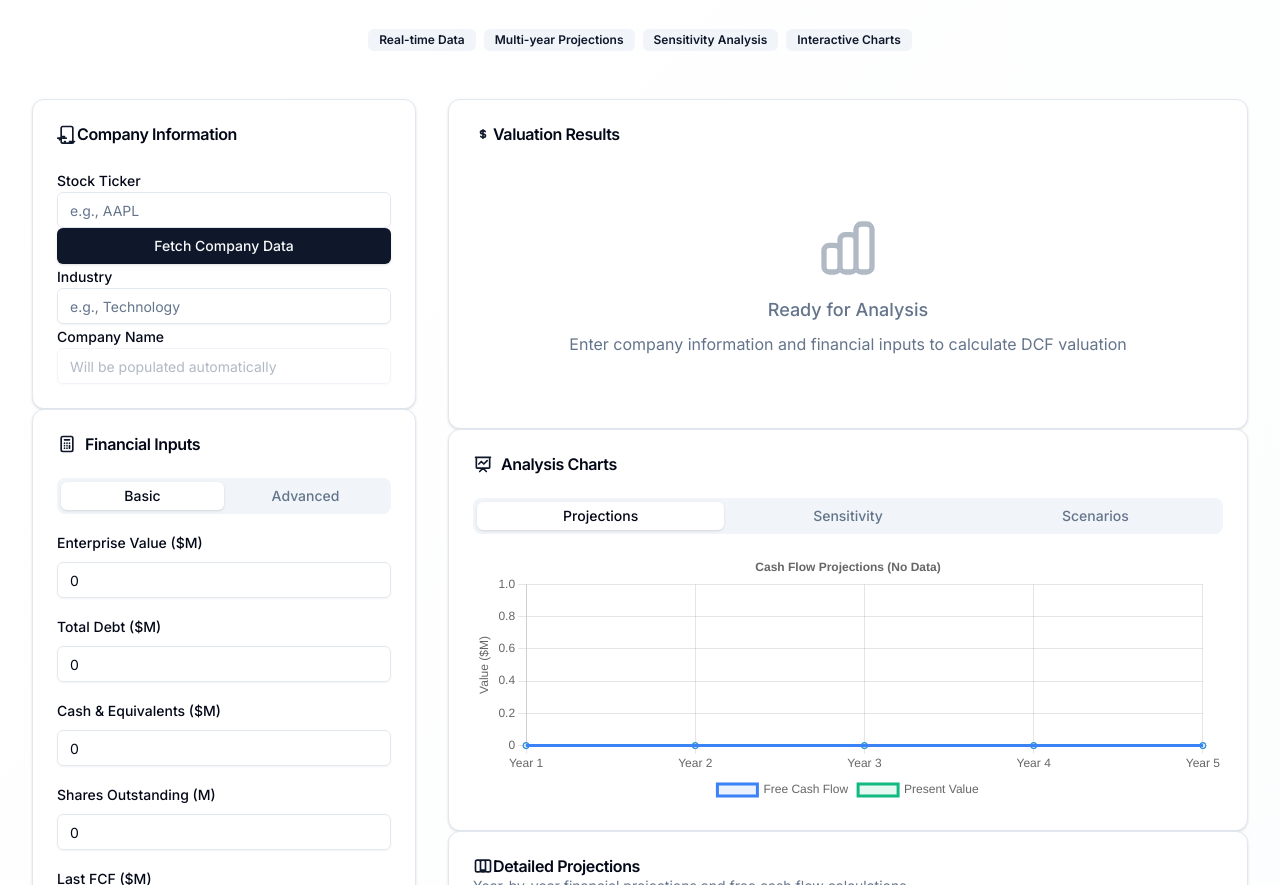
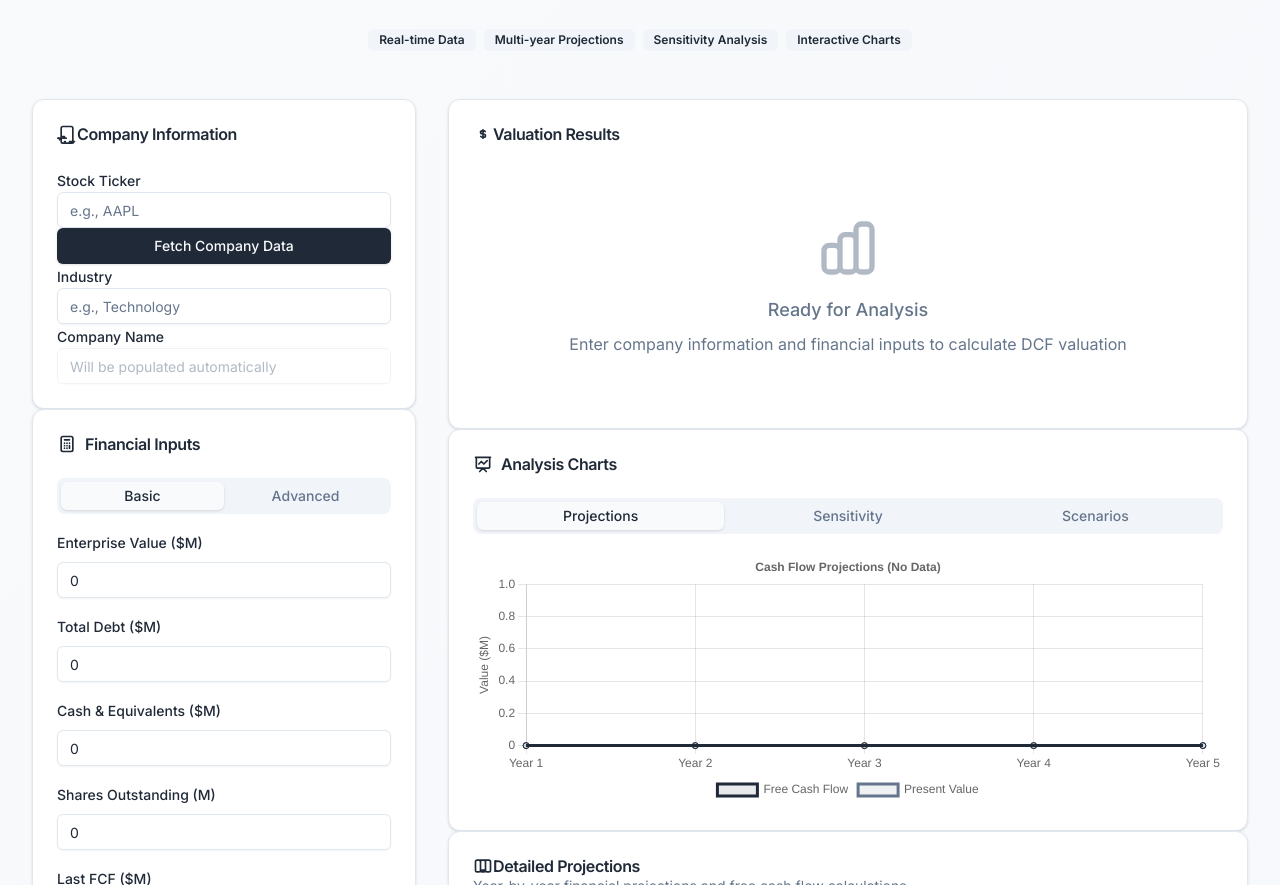
Before and after one commit to Mangekyo-Sharingan/DCFTool, an Astro site in the folder frontend/: page /dcf-tool in a window 1280 px wide. Shown: the part 228-1113 px from the top of the page. Built offline with nearby package versions, Linux system fonts and the light colour scheme; Astro itself is replaced by a stand-in of ours.

Commit message:
Refactor color palette to use monochrome slate shades for improved UI consistency and update button styles for better visual integration

```diff
--- a/frontend/src/components/AnalysisCharts.tsx
+++ b/frontend/src/components/AnalysisCharts.tsx
@@ -152,16 +152,16 @@ export const AnalysisCharts: React.FC = () => {
           {
             label: 'Free Cash Flow',
             data: fcfData,
-            borderColor: 'rgb(59, 130, 246)',
-            backgroundColor: 'rgba(59, 130, 246, 0.1)',
+            borderColor: 'hsl(215, 28%, 17%)', // Dark slate
+            backgroundColor: 'hsla(215, 28%, 17%, 0.1)', // Dark slate with transparency
             tension: 0.1,
             fill: true
           },
           {
             label: 'Present Value',
             data: pvData,
-            borderColor: 'rgb(16, 185, 129)',
-            backgroundColor: 'rgba(16, 185, 129, 0.1)',
+            borderColor: 'hsl(215, 16%, 47%)', // Medium slate
+            backgroundColor: 'hsla(215, 16%, 47%, 0.1)', // Medium slate with transparency
             tension: 0.1,
             fill: true
           }
@@ -225,14 +225,14 @@ export const AnalysisCharts: React.FC = () => {
           label: 'Intrinsic Value',
           data: values,
           backgroundColor: [
-            'rgba(34, 197, 94, 0.8)',
-            'rgba(59, 130, 246, 0.8)',
-            'rgba(239, 68, 68, 0.8)'
+            'hsla(215, 28%, 17%, 0.8)', // Dark slate
+            'hsla(215, 16%, 47%, 0.8)', // Medium slate
+            'hsla(215, 14%, 65%, 0.8)'  // Light slate
           ],
           borderColor: [
-            'rgb(34, 197, 94)',
-            'rgb(59, 130, 246)',
-            'rgb(239, 68, 68)'
+            'hsl(215, 28%, 17%)', // Dark slate
+            'hsl(215, 16%, 47%)', // Medium slate
+            'hsl(215, 14%, 65%)'  // Light slate
           ],
           borderWidth: 2
         }]
@@ -298,26 +298,31 @@ export const AnalysisCharts: React.FC = () => {
       chartData = [0, 0, 0];
     }
 
+    // Monochrome slate palette for chart segments
+    const slateColors = [
+      'hsla(215, 28%, 17%, 0.8)', // Darkest slate
+      'hsla(215, 20%, 35%, 0.8)', // Dark slate
+      'hsla(215, 16%, 47%, 0.8)', // Medium slate
+      'hsla(215, 14%, 65%, 0.8)', // Light slate
+      'hsla(214, 32%, 85%, 0.8)'  // Very light slate
+    ];
+
+    const slateBorders = [
+      'hsl(215, 28%, 17%)', // Darkest slate
+      'hsl(215, 20%, 35%)', // Dark slate
+      'hsl(215, 16%, 47%)', // Medium slate
+      'hsl(215, 14%, 65%)', // Light slate
+      'hsl(214, 32%, 85%)'  // Very light slate
+    ];
+
     const chart = new window.Chart(ctx, {
       type: 'doughnut',
       data: {
         labels: labels,
         datasets: [{
           data: chartData,
-          backgroundColor: [
-            'rgba(239, 68, 68, 0.8)',
-            'rgba(59, 130, 246, 0.8)',
-            'rgba(34, 197, 94, 0.8)',
-            'rgba(245, 158, 11, 0.8)',
-            'rgba(168, 85, 247, 0.8)'
-          ].slice(0, labels.length),
-          borderColor: [
-            'rgb(239, 68, 68)',
-            'rgb(59, 130, 246)',
-            'rgb(34, 197, 94)',
-            'rgb(245, 158, 11)',
-            'rgb(168, 85, 247)'
-          ].slice(0, labels.length),
+          backgroundColor: slateColors.slice(0, labels.length),
+          borderColor: slateBorders.slice(0, labels.length),
           borderWidth: 2
         }]
       },
--- a/frontend/src/components/Navigation.tsx
+++ b/frontend/src/components/Navigation.tsx
@@ -21,7 +21,7 @@ export const Navigation: React.FC<NavigationProps> = ({
   };
 
   return (
-    <nav className="bg-white dark:bg-gray-900 border-b border-gray-200 dark:border-gray-800 sticky top-0 z-40">
+    <nav className="bg-card border-b border-border sticky top-0 z-40">
       <div className="max-w-7xl mx-auto px-4 sm:px-6 lg:px-8">
         <div className="flex justify-between h-16">
           <div className="flex items-center space-x-4">
@@ -36,7 +36,7 @@ export const Navigation: React.FC<NavigationProps> = ({
               </Button>
             )}
             <div className="flex-shrink-0">
-              <h1 className="text-xl font-bold text-gray-900 dark:text-white">
+              <h1 className="text-xl font-bold text-foreground">
                 {title}
               </h1>
             </div>
--- a/frontend/src/components/ui/button.tsx
+++ b/frontend/src/components/ui/button.tsx
@@ -14,7 +14,7 @@ const buttonVariants = cva(
         destructive:
           "bg-destructive text-destructive-foreground shadow-sm hover:bg-destructive/90",
         outline:
-          "border border-input bg-background shadow-sm hover:bg-accent hover:text-accent-foreground",
+          "border border-input bg-card shadow-sm hover:bg-accent hover:text-accent-foreground",
         secondary:
           "bg-secondary text-secondary-foreground shadow-sm hover:bg-secondary/80",
         ghost: "hover:bg-accent hover:text-accent-foreground",
--- a/frontend/src/pages/dcf-tool.astro
+++ b/frontend/src/pages/dcf-tool.astro
@@ -62,7 +62,8 @@ import "../styles/global.css";
                 />
                 <Button
                   id="fetch-data-btn"
-                  className="w-full"
+                  variant="default"
+                  className="w-full bg-primary text-primary-foreground hover:bg-primary/90"
                 >
                   Fetch Company Data
                 </Button>
@@ -114,7 +115,7 @@ import "../styles/global.css";
 
               <Separator />
 
-              <Button id="calculate-dcf" className="w-full" size="lg">
+              <Button id="calculate-dcf" variant="default" className="w-full bg-primary text-primary-foreground hover:bg-primary/90" size="lg">
                 Calculate DCF Valuation
               </Button>
             </CardContent>
--- a/frontend/src/styles/global.css
+++ b/frontend/src/styles/global.css
@@ -4,57 +4,61 @@
 
 @layer base {
   :root {
-    --background: 0 0% 100%;
-    --foreground: 222.2 84% 4.9%;
-    --card: 0 0% 100%;
-    --card-foreground: 222.2 84% 4.9%;
-    --popover: 0 0% 100%;
-    --popover-foreground: 222.2 84% 4.9%;
-    --primary: 222.2 47.4% 11.2%;
-    --primary-foreground: 210 40% 98%;
-    --secondary: 210 40% 96.1%;
-    --secondary-foreground: 222.2 47.4% 11.2%;
-    --muted: 210 40% 96.1%;
-    --muted-foreground: 215.4 16.3% 46.9%;
-    --accent: 210 40% 96.1%;
-    --accent-foreground: 222.2 47.4% 11.2%;
-    --destructive: 0 84.2% 60.2%;
+    /* Light mode - Monochrome slate palette */
+    --background: 210 40% 98%;        /* Very light slate */
+    --foreground: 215 28% 17%;        /* Dark slate */
+    --card: 0 0% 100%;                /* Pure white for cards */
+    --card-foreground: 215 28% 17%;   /* Dark slate text */
+    --popover: 0 0% 100%;             /* Pure white for popovers */
+    --popover-foreground: 215 28% 17%; /* Dark slate text */
+    --primary: 215 28% 17%;           /* Dark slate primary */
+    --primary-foreground: 210 40% 98%; /* Light slate on primary */
+    --secondary: 210 40% 96%;         /* Light slate secondary */
+    --secondary-foreground: 215 28% 17%; /* Dark slate on secondary */
+    --muted: 210 40% 96%;             /* Light slate muted */
+    --muted-foreground: 215 16% 47%;  /* Medium slate muted text */
+    --accent: 214 32% 91%;            /* Very light slate accent */
+    --accent-foreground: 215 28% 17%; /* Dark slate on accent */
+    --destructive: 0 84% 60%;         /* Keep red for destructive actions */
     --destructive-foreground: 210 40% 98%;
-    --border: 214.3 31.8% 91.4%;
-    --input: 214.3 31.8% 91.4%;
-    --ring: 222.2 84% 4.9%;
-    --chart-1: 12 76% 61%;
-    --chart-2: 173 58% 39%;
-    --chart-3: 197 37% 24%;
-    --chart-4: 43 74% 66%;
-    --chart-5: 27 87% 67%;
+    --border: 214 32% 91%;            /* Light slate borders */
+    --input: 214 32% 91%;             /* Light slate input backgrounds */
+    --ring: 215 28% 17%;              /* Dark slate focus rings */
+    /* Monochrome chart colors using different slate shades */
+    --chart-1: 215 28% 17%;           /* Darkest slate */
+    --chart-2: 215 20% 35%;           /* Dark slate */
+    --chart-3: 215 16% 47%;           /* Medium slate */
+    --chart-4: 215 14% 65%;           /* Light slate */
+    --chart-5: 214 32% 85%;           /* Very light slate */
     --radius: 0.5rem
   }
   .dark {
-    --background: 222.2 84% 4.9%;
-    --foreground: 210 40% 98%;
-    --card: 222.2 84% 4.9%;
-    --card-foreground: 210 40% 98%;
-    --popover: 222.2 84% 4.9%;
-    --popover-foreground: 210 40% 98%;
-    --primary: 210 40% 98%;
-    --primary-foreground: 222.2 47.4% 11.2%;
-    --secondary: 217.2 32.6% 17.5%;
-    --secondary-foreground: 210 40% 98%;
-    --muted: 217.2 32.6% 17.5%;
-    --muted-foreground: 215 20.2% 65.1%;
-    --accent: 217.2 32.6% 17.5%;
-    --accent-foreground: 210 40% 98%;
-    --destructive: 0 62.8% 30.6%;
+    /* Dark mode - Monochrome slate palette */
+    --background: 215 28% 7%;         /* Very dark slate */
+    --foreground: 210 40% 98%;        /* Very light slate */
+    --card: 215 28% 10%;              /* Dark slate cards */
+    --card-foreground: 210 40% 98%;   /* Light slate text */
+    --popover: 215 28% 10%;           /* Dark slate popovers */
+    --popover-foreground: 210 40% 98%; /* Light slate text */
+    --primary: 210 40% 98%;           /* Light slate primary */
+    --primary-foreground: 215 28% 7%; /* Dark slate on primary */
+    --secondary: 215 25% 15%;         /* Medium dark slate */
+    --secondary-foreground: 210 40% 98%; /* Light slate on secondary */
+    --muted: 215 25% 15%;             /* Medium dark slate */
+    --muted-foreground: 215 20% 65%;  /* Medium light slate */
+    --accent: 215 25% 20%;            /* Lighter dark slate */
+    --accent-foreground: 210 40% 98%; /* Light slate on accent */
+    --destructive: 0 63% 31%;         /* Darker red for dark mode */
     --destructive-foreground: 210 40% 98%;
-    --border: 217.2 32.6% 17.5%;
-    --input: 217.2 32.6% 17.5%;
-    --ring: 212.7 26.8% 83.9%;
-    --chart-1: 220 70% 50%;
-    --chart-2: 160 60% 45%;
-    --chart-3: 30 80% 55%;
-    --chart-4: 280 65% 60%;
-    --chart-5: 340 75% 55%
+    --border: 215 25% 15%;            /* Medium dark slate borders */
+    --input: 215 25% 15%;             /* Medium dark slate inputs */
+    --ring: 210 40% 84%;              /* Light slate focus rings */
+    /* Dark mode monochrome chart colors */
+    --chart-1: 210 40% 90%;           /* Very light slate */
+    --chart-2: 215 20% 75%;           /* Light slate */
+    --chart-3: 215 16% 55%;           /* Medium slate */
+    --chart-4: 215 20% 35%;           /* Dark slate */
+    --chart-5: 215 25% 20%;           /* Very dark slate */
   }
 }
 
--- a/frontend/tailwind.config.mjs
+++ b/frontend/tailwind.config.mjs
@@ -6,24 +6,45 @@ export default {
   	extend: {
   		colors: {
   			primary: {
-  				'50': '#eff6ff',
-  				'100': '#dbeafe',
-  				'500': '#3b82f6',
-  				'600': '#2563eb',
-  				'700': '#1d4ed8',
-  				'900': '#1e3a8a',
+  				'50': '#f8fafc',
+  				'100': '#f1f5f9',
+  				'200': '#e2e8f0',
+  				'300': '#cbd5e1',
+  				'400': '#94a3b8',
+  				'500': '#64748b',
+  				'600': '#475569',
+  				'700': '#334155',
+  				'800': '#1e293b',
+  				'900': '#0f172a',
   				DEFAULT: 'hsl(var(--primary))',
   				foreground: 'hsl(var(--primary-foreground))'
   			},
   			secondary: {
   				'50': '#f8fafc',
   				'100': '#f1f5f9',
+  				'200': '#e2e8f0',
+  				'300': '#cbd5e1',
+  				'400': '#94a3b8',
   				'500': '#64748b',
   				'600': '#475569',
   				'700': '#334155',
+  				'800': '#1e293b',
   				'900': '#0f172a',
   				DEFAULT: 'hsl(var(--secondary))',
   				foreground: 'hsl(var(--secondary-foreground))'
+  			},
+  			// Monochrome slate variations for different UI elements
+  			slate: {
+  				'50': '#f8fafc',
+  				'100': '#f1f5f9',
+  				'200': '#e2e8f0',
+  				'300': '#cbd5e1',
+  				'400': '#94a3b8',
+  				'500': '#64748b',
+  				'600': '#475569',
+  				'700': '#334155',
+  				'800': '#1e293b',
+  				'900': '#0f172a',
   			},
   			background: 'hsl(var(--background))',
   			foreground: 'hsl(var(--foreground))',
```
